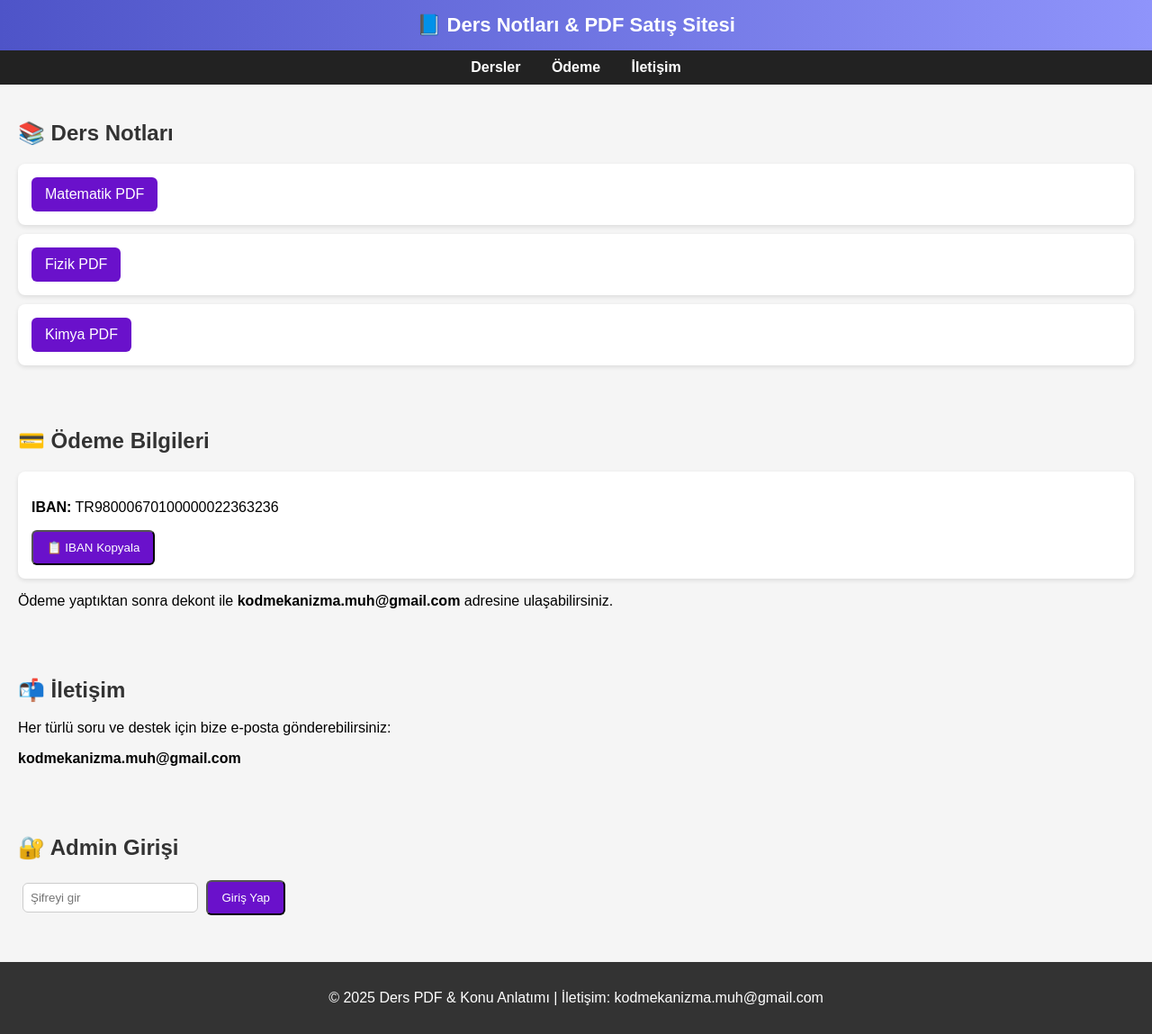
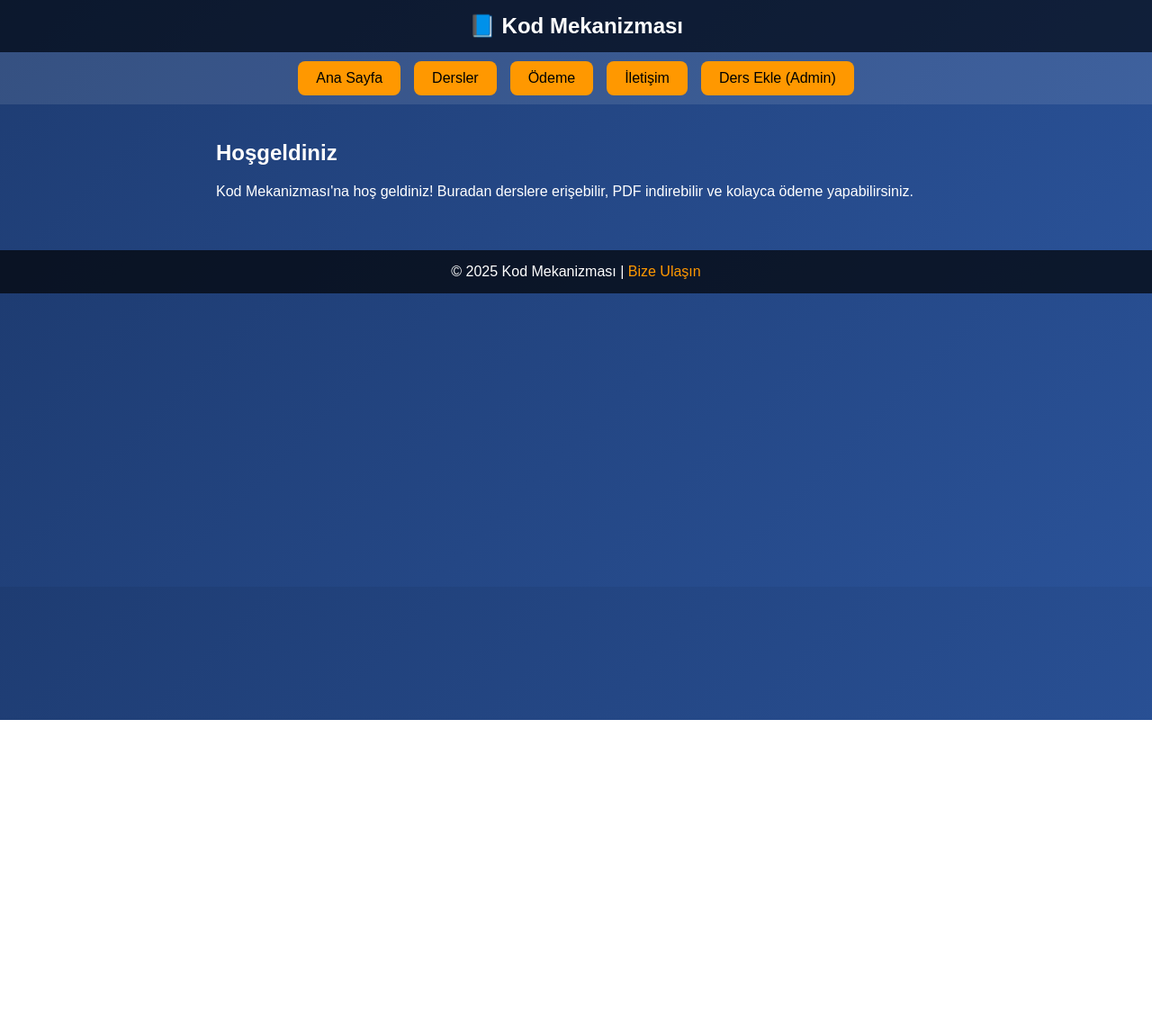
Before and after one commit to kodmekanizmamuh-oss/benim-web-sitem, a plain HTML site: page index.html in a window 1280 px wide. Shown: the whole page at 90% size. After the commit the page ends 800 px from the top, so only its background shows below. Drawn offline with Linux system fonts and the light colour scheme.

Commit message:
Update index.html

```diff
--- a/index.html
+++ b/index.html
@@ -1,103 +1,185 @@
+
 <!DOCTYPE html>
 <html lang="tr">
 <head>
   <meta charset="UTF-8">
-  <title>Ders Notları & PDF Satış Sitesi</title>
+  <title>Kod Mekanizması</title>
+  <meta name="viewport" content="width=device-width, initial-scale=1.0">
   <style>
-    body { font-family: Arial, sans-serif; background: #f5f5f5; margin: 0; padding: 0; }
-    header { background: linear-gradient(90deg, #4e54c8, #8f94fb); color: white; padding: 15px; text-align: center; font-size: 22px; font-weight: bold; }
-    nav { background: #222; padding: 10px; text-align: center; }
-    nav a { color: white; margin: 0 15px; text-decoration: none; font-weight: bold; }
-    section { padding: 20px; }
-    h2 { color: #333; }
-    .card { background: white; margin: 10px 0; padding: 15px; border-radius: 8px; box-shadow: 0 2px 5px rgba(0,0,0,0.1); }
-    .btn { display: inline-block; padding: 10px 15px; background: #6a11cb; color: white; border-radius: 6px; text-decoration: none; }
-    footer { background: #333; color: white; text-align: center; padding: 15px; margin-top: 30px; }
-    #hiddenPanel { display: none; margin-top: 20px; padding: 20px; background: #fff3cd; border: 1px solid #ffeeba; border-radius: 8px; }
-    input { padding: 8px; margin: 5px; border-radius: 6px; border: 1px solid #ccc; }
-    #ekleDurum { margin-top: 10px; font-weight: bold; }
+    body {
+      margin: 0;
+      font-family: Arial, sans-serif;
+      background: linear-gradient(135deg, #1e3c72, #2a5298);
+      color: white;
+    }
+    header {
+      background: rgba(0,0,0,0.6);
+      padding: 15px;
+      text-align: center;
+      font-size: 24px;
+      font-weight: bold;
+    }
+    nav {
+      display: flex;
+      justify-content: center;
+      gap: 15px;
+      padding: 10px;
+      background: rgba(255,255,255,0.1);
+    }
+    nav button {
+      background: #ff9800;
+      border: none;
+      padding: 10px 20px;
+      border-radius: 8px;
+      cursor: pointer;
+      font-size: 16px;
+      transition: 0.3s;
+    }
+    nav button:hover {
+      background: #e68900;
+    }
+    section {
+      padding: 20px;
+      max-width: 800px;
+      margin: auto;
+    }
+    .iban-box {
+      background: white;
+      color: black;
+      padding: 15px;
+      border-radius: 10px;
+      margin: 15px 0;
+      text-align: center;
+    }
+    .iban-box button {
+      margin-top: 10px;
+      background: #2196F3;
+      color: white;
+      padding: 8px 15px;
+      border: none;
+      border-radius: 6px;
+      cursor: pointer;
+    }
+    .lesson {
+      background: rgba(255,255,255,0.1);
+      padding: 15px;
+      border-radius: 8px;
+      margin: 10px 0;
+    }
+    .hidden { display: none; }
+    footer {
+      background: rgba(0,0,0,0.7);
+      text-align: center;
+      padding: 15px;
+      margin-top: 20px;
+    }
+    footer a {
+      color: #ff9800;
+      text-decoration: none;
+    }
+    #adminPanel {
+      background: white;
+      color: black;
+      padding: 20px;
+      border-radius: 10px;
+      max-width: 500px;
+      margin: 20px auto;
+    }
+    #adminPanel input, #adminPanel button {
+      margin: 5px 0;
+      padding: 8px;
+      width: 100%;
+    }
   </style>
 </head>
 <body>
 
-  <header>📘 Ders Notları & PDF Satış Sitesi</header>
+  <header>📘 Kod Mekanizması</header>
 
   <nav>
-    <a href="#dersler">Dersler</a>
-    <a href="#odeme">Ödeme</a>
-    <a href="#iletisim">İletişim</a>
+    <button onclick="showSection('home')">Ana Sayfa</button>
+    <button onclick="showSection('dersler')">Dersler</button>
+    <button onclick="showSection('odeme')">Ödeme</button>
+    <button onclick="showSection('iletisim')">İletişim</button>
+    <button onclick="showSection('adminLogin')">Ders Ekle (Admin)</button>
   </nav>
 
-  <section id="dersler">
-    <h2>📚 Ders Notları</h2>
-    <div id="container">
-      <div class="card"><a href="#" class="btn">Matematik PDF</a></div>
-      <div class="card"><a href="#" class="btn">Fizik PDF</a></div>
-      <div class="card"><a href="#" class="btn">Kimya PDF</a></div>
+  <section id="home">
+    <h2>Hoşgeldiniz</h2>
+    <p>Kod Mekanizması'na hoş geldiniz! Buradan derslere erişebilir, PDF indirebilir ve kolayca ödeme yapabilirsiniz.</p>
+  </section>
+
+  <section id="dersler" class="hidden">
+    <h2>Dersler</h2>
+    <div id="lessonList">
+      <div class="lesson">📗 Örnek Ders 1 - <a href="#">PDF İndir</a></div>
+      <div class="lesson">📘 Örnek Ders 2 - <a href="#">PDF İndir</a></div>
     </div>
   </section>
 
-  <section id="odeme">
-    <h2>💳 Ödeme Bilgileri</h2>
-    <div class="card">
-      <p><b>IBAN:</b> TR98000670100000022363236</p>
-      <button class="btn" onclick="copyIBAN()">📋 IBAN Kopyala</button>
+  <section id="odeme" class="hidden">
+    <h2>Ödeme Bilgileri</h2>
+    <div class="iban-box">
+      <p><b>IBAN:</b> TR980006701000000022363236</p>
+      <button onclick="copyIban()">IBAN Kopyala</button>
     </div>
-    <p>Ödeme yaptıktan sonra dekont ile <b>kodmekanizma.muh@gmail.com</b> adresine ulaşabilirsiniz.</p>
   </section>
 
-  <section id="iletisim">
-    <h2>📬 İletişim</h2>
-    <p>Her türlü soru ve destek için bize e-posta gönderebilirsiniz:</p>
-    <p><b>kodmekanizma.muh@gmail.com</b></p>
+  <section id="iletisim" class="hidden">
+    <h2>İletişim</h2>
+    <p>📧 Mail: <a href="mailto:kodmekanizma.muh@gmail.com">kodmekanizma.muh@gmail.com</a></p>
+  </section>
+
+  <!-- Admin Giriş -->
+  <section id="adminLogin" class="hidden">
+    <h2>Admin Girişi</h2>
+    <input type="password" id="adminPass" placeholder="Şifreyi giriniz">
+    <button onclick="checkLogin()">Giriş Yap</button>
   </section>
 
   <!-- Admin Panel -->
-  <section>
-    <h2>🔐 Admin Girişi</h2>
-    <input type="password" id="adminPass" placeholder="Şifreyi gir">
-    <button class="btn" onclick="checkPass()">Giriş Yap</button>
-
-    <div id="hiddenPanel">
-      <h3>➕ Ders Ekleme Paneli</h3>
-      <input type="text" id="dersAdi" placeholder="Ders Adı">
-      <input type="text" id="pdfLink" placeholder="PDF Linki">
-      <button class="btn" onclick="addLesson()">Ders Ekle</button>
-      <p id="ekleDurum"></p>
-    </div>
+  <section id="adminPanel" class="hidden">
+    <h2>Ders Ekle (Sadece Admin)</h2>
+    <input type="text" id="lessonTitle" placeholder="Ders Adı">
+    <input type="text" id="lessonPdf" placeholder="PDF Linki">
+    <button onclick="addLesson()">Dersi Ekle</button>
   </section>
 
   <footer>
-    <p>© 2025 Ders PDF & Konu Anlatımı | İletişim: kodmekanizma.muh@gmail.com</p>
+    &copy; 2025 Kod Mekanizması | <a href="mailto:kodmekanizma.muh@gmail.com">Bize Ulaşın</a>
   </footer>
 
   <script>
-    function copyIBAN(){
-      navigator.clipboard.writeText("TR98000670100000022363236");
+    function showSection(id) {
+      document.querySelectorAll("section").forEach(sec => sec.classList.add("hidden"));
+      document.getElementById(id).classList.remove("hidden");
+    }
+
+    function copyIban() {
+      navigator.clipboard.writeText("TR980006701000000022363236");
       alert("IBAN kopyalandı!");
     }
 
-    function checkPass(){
+    function checkLogin() {
       let pass = document.getElementById("adminPass").value;
-      if(pass === "2332"){
-        document.getElementById("hiddenPanel").style.display = "block";
+      if(pass === "2332") {
+        showSection("adminPanel");
       } else {
-        alert("Yanlış şifre!");
+        alert("Hatalı şifre!");
       }
     }
 
-    function addLesson(){
-      let ders = document.getElementById("dersAdi").value;
-      let link = document.getElementById("pdfLink").value;
-
-      if(ders && link){
-        let yeni = document.createElement("div");
-        yeni.className = "card";
-        yeni.innerHTML = `<a href="${link}" class="btn">${ders} PDF</a>`;
-        document.querySelector("#container").appendChild(yeni);
-        document.getElementById("ekleDurum").innerText = "✅ Ders başarıyla eklendi!";
+    function addLesson() {
+      let title = document.getElementById("lessonTitle").value;
+      let pdf = document.getElementById("lessonPdf").value;
+      if(title && pdf) {
+        let div = document.createElement("div");
+        div.className = "lesson";
+        div.innerHTML = "📕 " + title + " - <a href='" + pdf + "' target='_blank'>PDF İndir</a>";
+        document.getElementById("lessonList").appendChild(div);
+        alert("Ders başarıyla eklendi!");
       } else {
-        alert("Ders adı ve link boş olamaz!");
+        alert("Lütfen tüm alanları doldurun!");
       }
     }
   </script>
```
